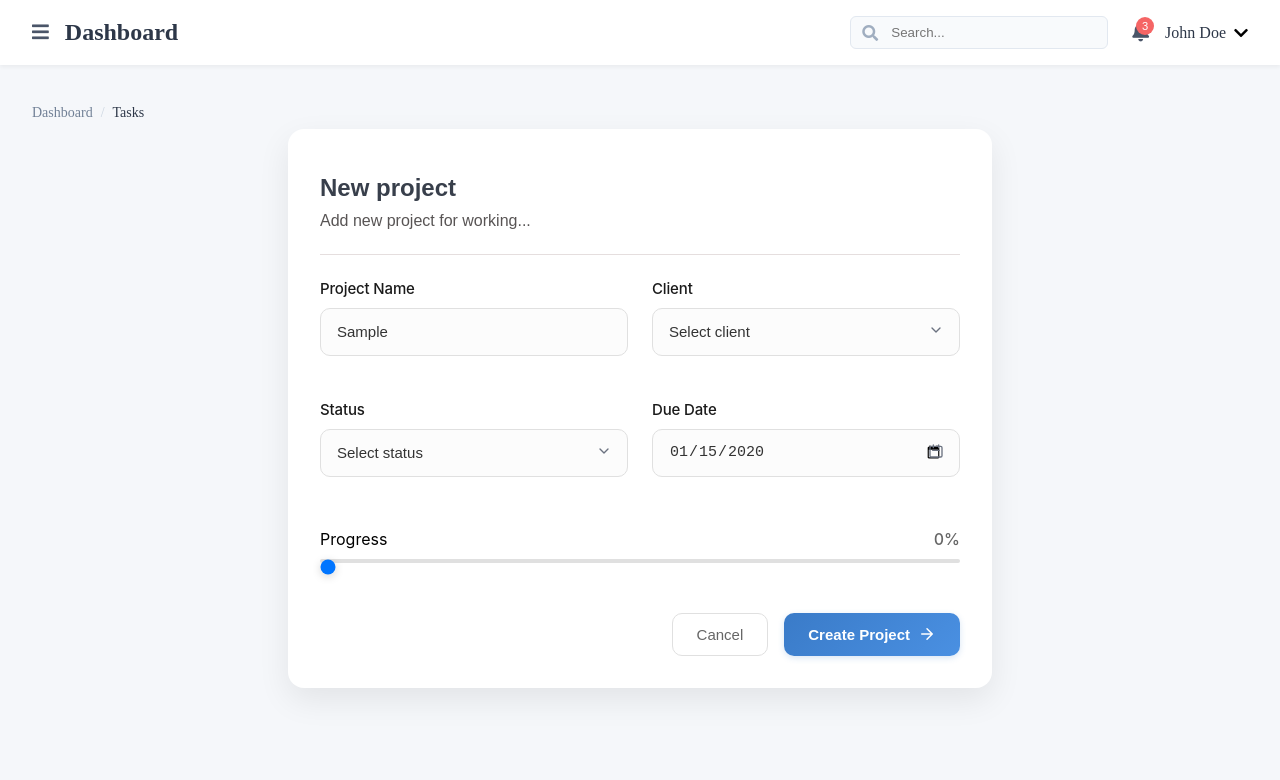
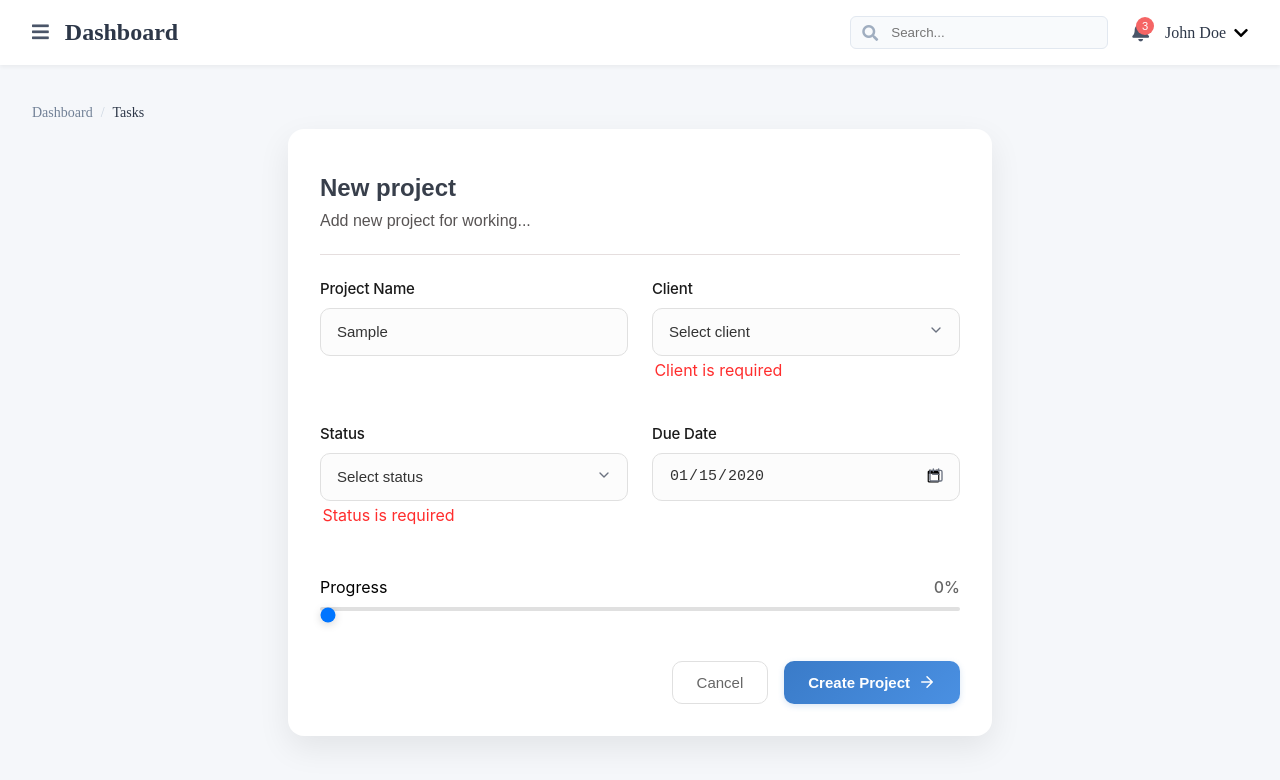
Before and after one commit to sasanedicbn/Mini-app, a Vue app in the folder Mini-app/: page /dashboard/tasks in a window 1280 px wide. Both pictures are taken after typing "Sample", "2020-01-15" into the empty fields and a click on the button "Create Project". Shown: the top 780 px of the page. Built offline with nearby package versions, Linux system fonts and the light colour scheme.

Commit message:
Finish with implemation functionality for validation

```diff
--- a/Mini-app/src/components/UX/Reusable/BaseDatePicker.vue
+++ b/Mini-app/src/components/UX/Reusable/BaseDatePicker.vue
@@ -16,6 +16,7 @@
         </svg>
       </div>
     </div>
+    <p v-if="error" class="input-error">{{ error }}</p>
   </div>
 </template>
 
@@ -23,7 +24,11 @@
 const props = defineProps({
   id: String,
   label: String,
-  modelValue: String
+  modelValue: String,
+  error: {
+    type:String,
+    default: '',
+  },
 });
 
 const emit = defineEmits(['update:modelValue']);
@@ -75,4 +80,9 @@ const emit = defineEmits(['update:modelValue']);
   transform: translateY(-50%);
   pointer-events: none;
 }
+.input-error{
+    color: rgb(255, 45, 45);
+    margin-top: 4px;
+    margin-left: .15rem;
+  }
 </style>
--- a/Mini-app/src/components/UX/Reusable/BaseInput.vue
+++ b/Mini-app/src/components/UX/Reusable/BaseInput.vue
@@ -77,4 +77,9 @@
     background: white;
     box-shadow: 0 0 0 3px rgba(58, 123, 200, 0.12);
   }
+  .input-error{
+    color: rgb(255, 45, 45);
+    margin-top: 4px;
+    margin-left: .15rem;
+  }
   </style>
--- a/Mini-app/src/components/UX/Reusable/BaseSelect.vue
+++ b/Mini-app/src/components/UX/Reusable/BaseSelect.vue
@@ -23,6 +23,7 @@
           </svg>
         </div>
       </div>
+      <p v-if="error" class="input-error">{{ error }}</p>
     </div>
   </template>
 
@@ -36,7 +37,11 @@
       type: Array,
       required: true,
       default: () => []
-    }
+    },
+    error: {
+    type:String,
+    default: '',
+  },
   });
 
   const emit = defineEmits(['update:modelValue']);
@@ -88,4 +93,9 @@
     transform: translateY(-50%);
     pointer-events: none;
   }
+  .input-error{
+    color: rgb(255, 45, 45);
+    margin-top: 4px;
+    margin-left: .15rem;
+  }
   </style>
```
